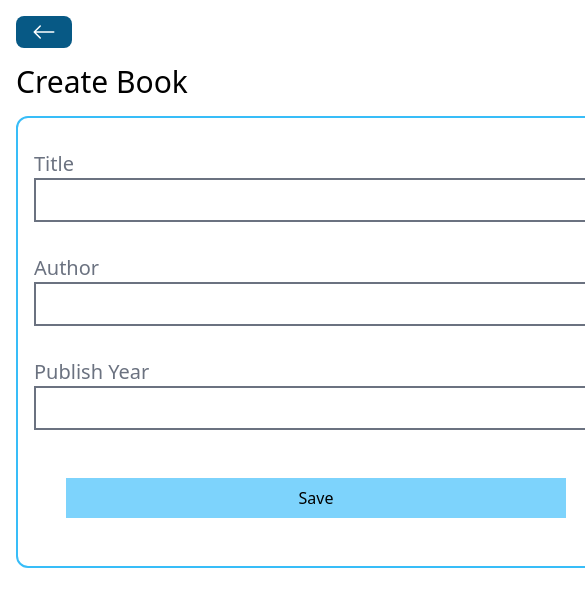
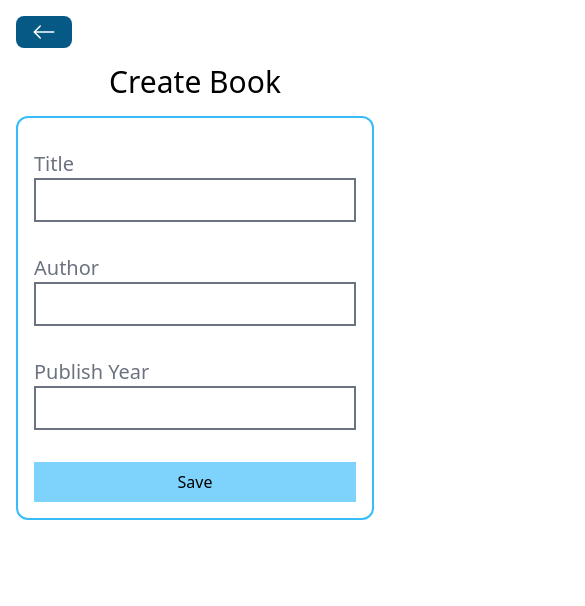
Before and after one commit to Morie55/BookStore-Mern-Stack, a React (Vite) app in the folder frontend/: page /books/create in a window 390 px wide. Shown: the top 606 px of the page, 585 px wide, since content can reach past the window. Built offline with nearby package versions, Linux system fonts and the light colour scheme.

Commit message:
Adding a responsive form layout.

```diff
--- a/frontend/src/pages/CreateBook.jsx
+++ b/frontend/src/pages/CreateBook.jsx
@@ -37,9 +37,9 @@ const CreateBook = () => {
   return (
     <div className="p-4">
       <BackButton />
-      <h1 className="text-3xl my-4">Create Book</h1>
+      <h1 className="text-3xl my-4 text-center">Create Book</h1>
       {loading ? <Spinner /> : ""}
-      <div className="flex flex-col border-2 border-sky-400 rounded-xl w-[600px] p-4 mx-auto">
+      <div className="flex flex-col border-2 border-sky-400 rounded-xl w-full sm:w-[600px] p-4 mx-auto">
         <div className="my-4">
           <label className="text-xl mr-4 text-gray-500">Title</label>
           <input
@@ -67,7 +67,10 @@ const CreateBook = () => {
             className="border-2 border-gray-500 px-4 py-2 w-full"
           />
         </div>
-        <button className="p-2 bg-sky-300 m-8" onClick={handleSaveBook}>
+        <button
+          className="p-2 bg-sky-300 mt-4 sm:mt-8 w-full sm:w-auto mx-auto sm:mx-0"
+          onClick={handleSaveBook}
+        >
           Save
         </button>
       </div>
```
